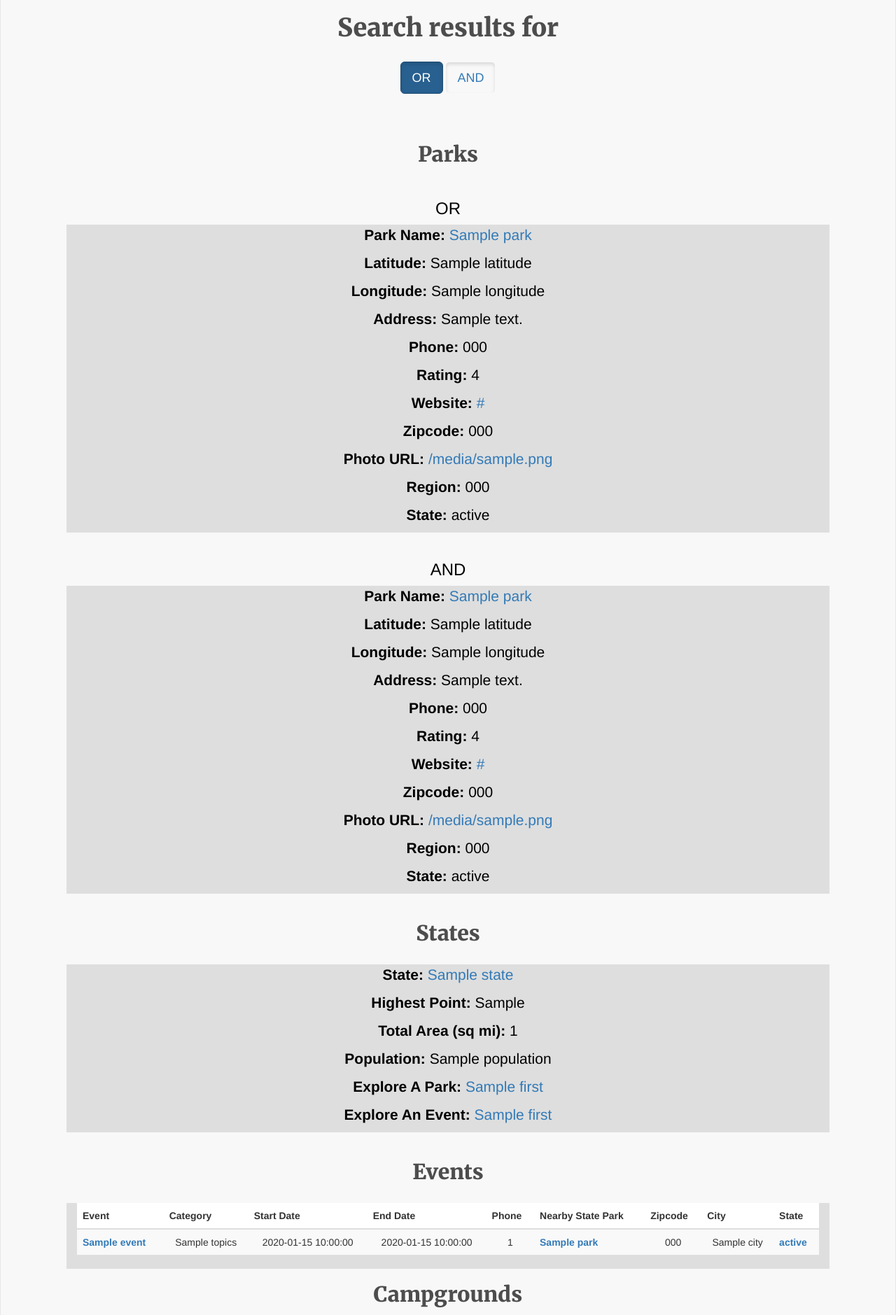
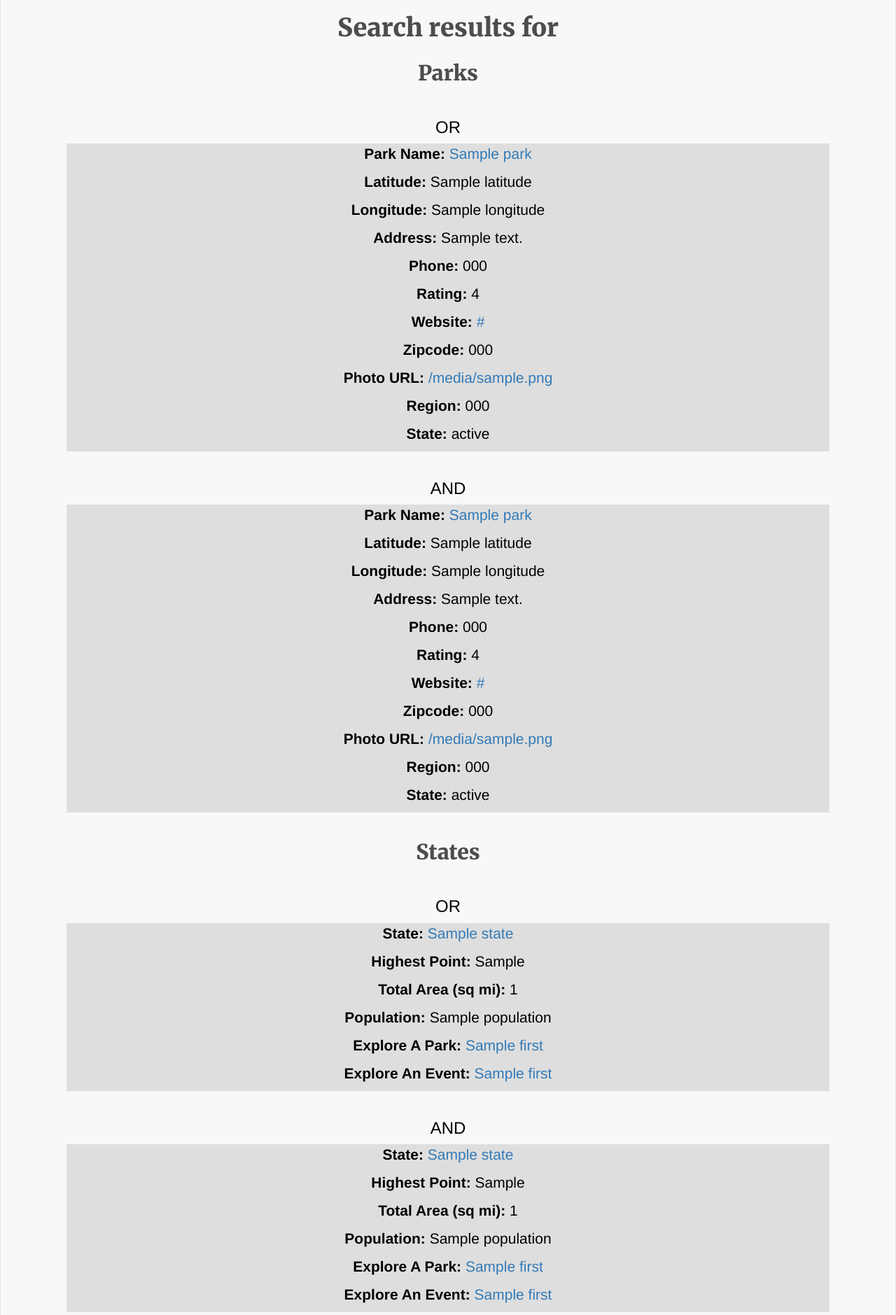
Before and after one commit to cs373gc-fall-2016/SWEetOutdoors, a Flask app: template app/templates/Search.html in a window 1280 px wide. Shown: the part 67-1946 px from the top of the page at 70% size. Run offline with Flask 2, Linux system fonts and the light colour scheme; the template is opened without the code that fills it: most values are stand-ins (such as "Sample title", 1, 10 or a date in 2020); some libraries are stand-ins or nearby versions.

Commit message:
populating lists

```diff
--- a/app/templates/Search.html
+++ b/app/templates/Search.html
@@ -73,12 +73,12 @@
       <p>
     </div> <!-- end of title -->
 
-    <div class="col-lg-12">
+    <!-- <div class="col-lg-12">
       <div class="buttons">
       <a href="#" class="btn btn-primary btn-lg active" role="button" aria-pressed="true">OR</a>
       <a href="#" class="btn btn-secondary btn-lg active" role="button" aria-pressed="true">AND</a>
       </div>
-    </div>
+    </div> -->
 
     <div class="title">
       <h2>Parks</h2>
@@ -108,11 +108,10 @@
       <br/>
       {% endfor %}
 
-    <ul class="list-unstyled">
       {% for park in parksandlist %}
       <li>
+        <div class="row">
           <h3>AND</h3>
-        <div class="row">
           <div class="col-md-1"></div>
           <div class="col-md-10">
             <p><b>Park Name: </b><a href= "{{ url_for('park_instance', idnum = park.idnum) }}">{{park.name}}</a></p>
@@ -154,6 +153,25 @@
       {% for state in statesorlist %}
       <li>
         <div class="row">
+          <h3>OR</h3>
+          <div class="col-md-1"></div>
+          <div class="col-md-10">
+            <p><b>State: </b><a href="{{ url_for('state_instance', name = state.name) }}">{{state.name}}</a></p>
+            <p><b>Highest Point: </b>{{state.highest_point}}</p>
+            <p><b>Total Area (sq mi): </b>{{state.total_area}}</p>
+            <p><b>Population: </b>{{state.population}}</p>
+            <p><b>Explore A Park: </b><a href="{{ url_for('park_instance', idnum = state.parks_rel.first().idnum) }}"> {{ state.parks_rel.first().name}} </a></p>
+            <p><b>Explore An Event: </b><a href="{{ url_for('event_instance', idnum = state.events_rel.first().idnum) }}"> {{state.events_rel.first().org_name}} </a></p>
+          </div>
+        </div>
+      </li>
+      <br/>
+      {% endfor %}
+
+      {% for state in statesandlist %}
+      <li>
+        <div class="row">
+          <h3>AND</h3>
           <div class="col-md-1"></div>
           <div class="col-md-10">
             <p><b>State: </b><a href="{{ url_for('state_instance', name = state.name) }}">{{state.name}}</a></p>
@@ -179,49 +197,48 @@
       <h2>Events</h2>
     </div> <!-- end of title -->
 
+    {% for event in eventsorlist %}
+    <li>
       <div class="row">
+        <h3>OR</h3>
         <div class="col-md-1"></div>
         <div class="col-md-10">
-        <div class="table" data-example-id="simple-responsive-table"
-          <div class ="table-responsive">
-            <!-- Table -->
-            <table class="table table-striped sortable" id="eventTable">
-              <thead>
-                <tr>
-                  <th>Event</th>
-                  <th>Category</th>
-                  <th>Start Date</th>
-                  <th>End Date</th>
-                  <th>Phone</th>
-                  <th>Nearby State Park</th>
-                  <th>Zipcode</th>
-                  <th>City</th>
-                  <th>State</th>
-                </tr>
-              </thead>
-              <tbody>
-                {% for event in eventsorlist %}
-                <tr>
-                  <th scope="row"><a href="{{ url_for('event_instance', idnum = event.idnum) }}">{{event.org_name}}</a></th>
-                  <td>{{event.topics}}</td>
-                  <td>{{event.start_date}}</td>
-                  <td>{{event.end_date}}</td>
-                  <td>{{event.contact_phone_num}}</td>
-                  <th><a = href="{{ url_for('park_instance', idnum = event.Park.idnum)}}">{{event.Park.name}}
-                  </th>
-                  <td>{{event.zipcode}}</td>
-                  <td>{{event.city}}</td>
-                  <th>
-                    <a href="{{ url_for('state_instance', name=event.state_fk)}}">{{event.state_fk}}</a>
-                  </th>
-                </tr>
-                {% endfor %}
-              </tbody>
-            </table>
+          <p><b>Event: </b><a href="{{ url_for('event_instance', idnum = event.idnum) }}">{{event.org_name}}</a></p>
+          <p><b>Category: </b>{{event.topics}}</p>
+          <p><b>Start Date: </b>{{event.start_date}}</p>
+          <p><b>End Date: </b>{{event.end_date}}</p>
+          <p><b>Phone: </b>{{event.contact_phone_num}}</p>
+          <p><b>Nearby State Park: </b><a = href="{{ url_for('park_instance', idnum = event.Park.idnum)}}"></a></p>
+          <p><b>Zipcode: </b>{{event.zipcode}}</p>
+          <p><b>City: </b>{{event.city}}</p>
+          <p><b>State: </b><a href="{{ url_for('state_instance', name=event.state_fk)}}">{{event.state_fk}}</a></p>
         </div>
       </div>
+    </li>
+    <br/>
+    {% endfor %}
+
+    {% for event in eventsandlist %}
+    <li>
+      <div class="row">
+        <h3>AND</h3>
+        <div class="col-md-1"></div>
+        <div class="col-md-10">
+          <p><b>Event: </b><a href="{{ url_for('event_instance', idnum = event.idnum) }}">{{event.org_name}}</a></p>
+          <p><b>Category: </b>{{event.topics}}</p>
+          <p><b>Start Date: </b>{{event.start_date}}</p>
+          <p><b>End Date: </b>{{event.end_date}}</p>
+          <p><b>Phone: </b>{{event.contact_phone_num}}</p>
+          <p><b>Nearby State Park: </b><a = href="{{ url_for('park_instance', idnum = event.Park.idnum)}}"></a></p>
+          <p><b>Zipcode: </b>{{event.zipcode}}</p>
+          <p><b>City: </b>{{event.city}}</p>
+          <p><b>State: </b><a href="{{ url_for('state_instance', name=event.state_fk)}}">{{event.state_fk}}</a></p>
         </div>
       </div>
+    </li>
+    <br/>
+    {% endfor %}
+
     <script type="text/javascript">
       $(document).ready(function(){
         $('#eventTable').DataTable();
@@ -232,45 +249,46 @@
       <h2>Campgrounds</h2>
     </div> <!-- end of title -->
 
+    {% for campground in campgroundsorlist %}
+    <li>
     <div class="row">
+      <h3>OR</h3>
       <div class="col-md-1"></div>
       <div class="col-md-10">
-        <div class="table" data-example-id="simple-responsive-table"
-          <div class ="table-responsive">
-            <!-- Table -->
-            <table class="table table-striped" id="campgroundTable">
-              <thead>
-                <tr>
-                  <th>Campground</th>
-                  <th>Phone</th>
-                  <th>Nearby Park</th>
-                  <th>Latitude</th>
-                  <th>Longitude</th>
-                  <th>Zipcode</th>
-                  <th>State</th>
-                </tr>
-              </thead>
-              <tbody>
-              {% for campground in campgroundsorlist %}
-                <tr>
-                  <th scope="row"><a href="{{ url_for('campground_instance', idnum = campground.idnum) }}">{{campground.name}}</a></th>
-                  <td id="phone">{{campground.phone}}
-                  </td>
-                  <th><a href="{{ url_for('park_instance', idnum = campground.Park.idnum) }}">{{campground.Park.name}}</a></th>
-                  <td>{{campground.latitude}}</td>
-                  <td>{{campground.longitude}}</td>
-                  <td>{{campground.zipcode}}</td>
-                  <th>
-                    <a href="{{ url_for('state_instance', name = campground.state_fk) }}">{{campground.state_fk}}</a>
-                  </th>
-                </tr>
+        <p><b>Campground: </b><a href="{{ url_for('campground_instance', idnum = campground.idnum) }}">{{campground.name}}</a></p>
+        <p><b>Phone: </b>{{campground.phone}}</p>
+        <p><b>Nearby Park: </b><a href="{{ url_for('park_instance', idnum = campground.Park.idnum) }}">{{campground.Park.name}}</a></p>
+        <p><b>Latitude: </b>{{campground.latitude}}</p>
+        <p><b>Longitude: </b>{{campground.longitude}}</p>
+        <p><b>Zipcode: </b>{{campground.zipcode}}</p>
+        <p><b>State: </b> <a href="{{ url_for('state_instance', name = campground.state_fk) }}">{{campground.state_fk}}</a></p>
+      </div>
+    </div>
+    </li>
+    <br/>
     {% endfor %}
-              </tbody>
-            </table>
-          </div> <!-- end of <div class = "table-responsive"> -->
-        </div> <!-- end of <div class = "table"> -->
-      </div> <!-- end of <div class = "col-md-10"> -->
-    </div> <!-- end of <div class = "row"> -->
+
+    {% for campground in campgroundsandlist %}
+    <li>
+    <div class="row">
+      <h3>AND</h3>
+      <div class="col-md-1"></div>
+      <div class="col-md-10">
+        <p><b>Campground: </b><a href="{{ url_for('campground_instance', idnum = campground.idnum) }}">{{campground.name}}</a></p>
+        <p><b>Phone: </b>{{campground.phone}}</p>
+        <p><b>Nearby Park: </b><a href="{{ url_for('park_instance', idnum = campground.Park.idnum) }}">{{campground.Park.name}}</a></p>
+        <p><b>Latitude: </b>{{campground.latitude}}</p>
+        <p><b>Longitude: </b>{{campground.longitude}}</p>
+        <p><b>Zipcode: </b>{{campground.zipcode}}</p>
+        <p><b>State: </b> <a href="{{ url_for('state_instance', name = campground.state_fk) }}">{{campground.state_fk}}</a></p>
+      </div>
+    </div>
+    </li>
+    <br/>
+    {% endfor %}
+  </ul>
+
+
     <script type="text/javascript">
       $(document).ready(function(){
         $('#campgroundTable').DataTable();
```
Lines whose indentation alone changed are shown as unchanged.
